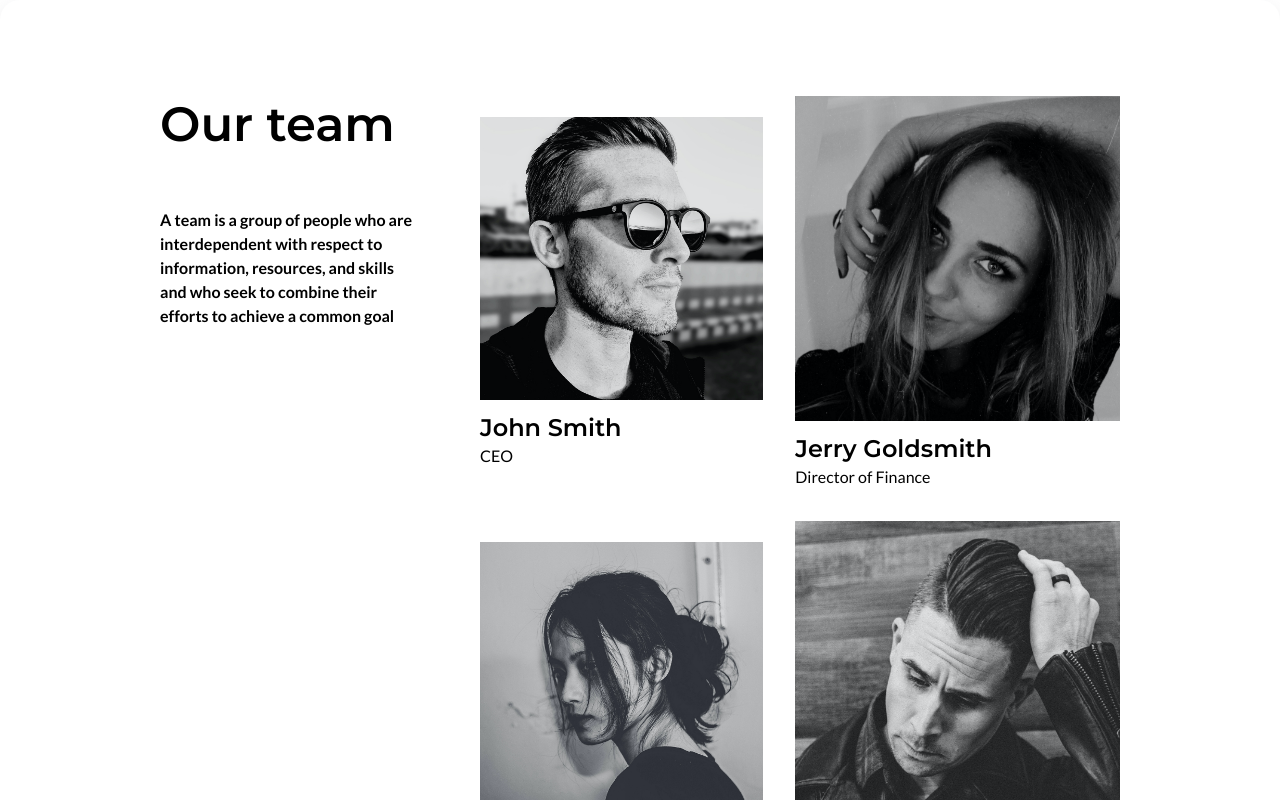
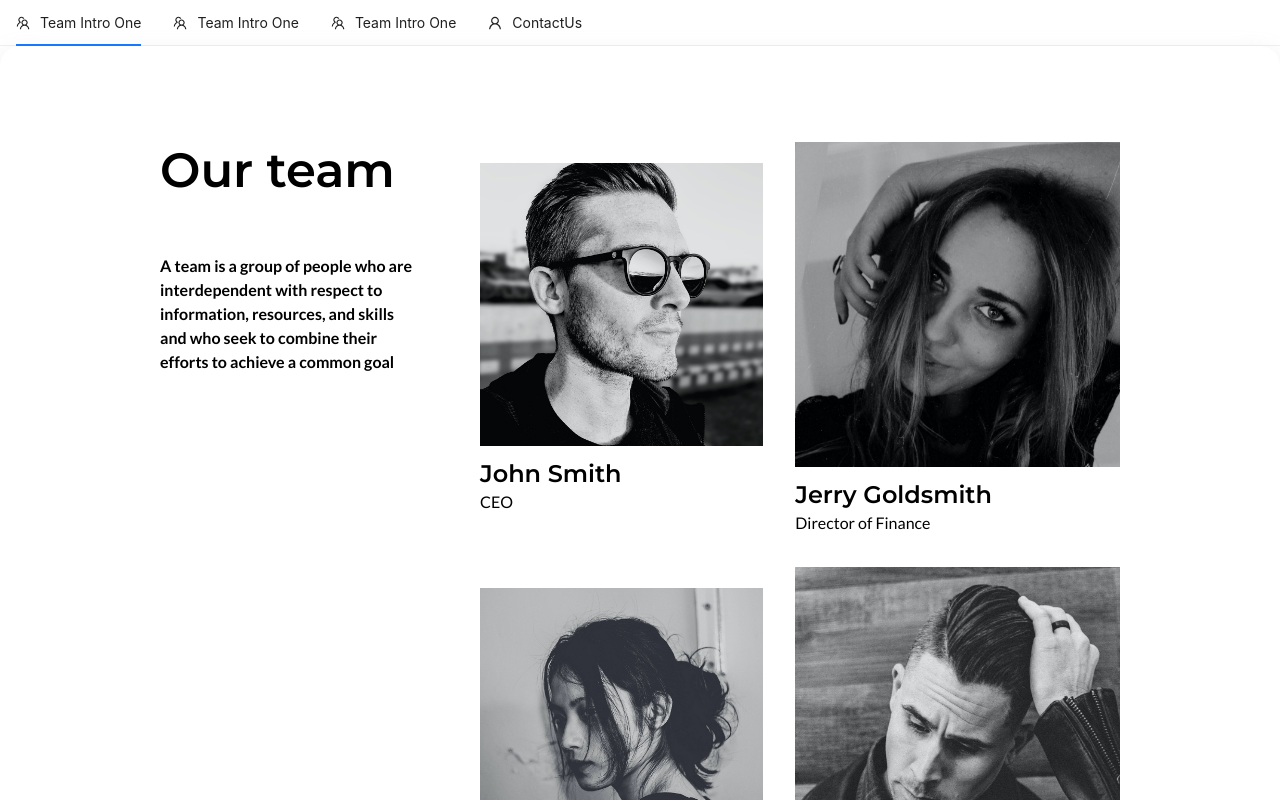
Before and after one commit to Vijay-Thumar/ReactComponent-practical, a React (Create React App) app: page / in a window 1280 px wide. Shown: the top 800 px of the page. Built offline with nearby package versions, Linux system fonts and the light colour scheme.

Commit message:
added navigation bar to switch from page to page

```diff
--- a/src/App.js
+++ b/src/App.js
@@ -1,22 +1,24 @@
 import "./App.scss";
 import SecondTeam from "./components/SecondTeam/SecondTeam";
-import TeamIntro from "./components/TeamIntro/TeamIntro";
-import { BrowserRouter, Route, Routes } from "react-router-dom";
-import ThirdIntro from "./components/ThirdIntro/ThirdIntro";
+import TeamIntro from "./components/FirstTeam/FirstTeam";
+import { BrowserRouter as Router, Route, Routes } from "react-router-dom";
+import ThirdIntro from "./components/ThirdTeam/ThirdTeam";
 import Contact from "./components/ContactUs/Contact";
+import NavigationMenu from "./components/Navigation/NavigationMenu";
 
 function App() {
   return (
-    <>
-      <BrowserRouter>
-        <Routes>
-          <Route exact path='/' element={<TeamIntro />} />
-          <Route path='/2nd' element={<SecondTeam />} />
-          <Route path='/3rd' element={<ThirdIntro />} />
-          <Route path='/contact' element={<Contact />} />
-        </Routes>
-      </BrowserRouter>
-    </>
+    <Router>
+      <NavigationMenu />
+      <Routes>
+        <Route exact path='/' element={<TeamIntro />} />
+        <Route exact path='/Team1' element={<TeamIntro />} />
+        <Route path='/Team2' element={<SecondTeam />} />
+        <Route path='/Team3' element={<ThirdIntro />} />
+        <Route path='/contact' element={<Contact />} />
+        <Route path='/navigation' element={<NavigationMenu />} />
+      </Routes>
+    </Router>
   );
 }
 
--- a/src/App.scss
+++ b/src/App.scss
@@ -1,10 +1,10 @@
+@import "./styles/_typography.scss";
+@import "./components/FirstTeam/FirstTeam.scss";
+@import "./components/SecondTeam/SecondTeam.scss";
+@import "./components/ThirdTeam/ThirdTeam.scss";
+@import "./components/ContactUs/Contact.scss";
+@import "./components/ProfileCard/ProfileCard.scss";
 @import "./components/ProfilesContainer/ProfilesContainer.scss";
-@import "./components/ProfileCard/ProfileCard.scss";
-@import "./components/TeamIntro/TeamIntro.scss";
-@import "./components/SecondTeam/SecondTeam.scss";
-@import "./styles/_typography.scss";
-@import "./components/ThirdIntro/ThirdIntro.scss";
-@import './components/ContactUs/Contact.scss';
 
 .App {
   text-align: center;
--- /dev/null
+++ b/src/components/Navigation/NavigationMenu.js
@@ -0,0 +1,47 @@
+import React, { useState } from "react";
+import { TeamOutlined, UserOutlined } from "@ant-design/icons";
+import { Menu } from "antd";
+import { useNavigate } from "react-router-dom";
+
+const items = [
+  {
+    label: "Team Intro One",
+    key: "Team1",
+    icon: <TeamOutlined />,
+  },
+  {
+    label: "Team Intro One",
+    key: "Team2",
+    icon: <TeamOutlined />,
+  },
+  {
+    label: "Team Intro One",
+    key: "Team3",
+    icon: <TeamOutlined />,
+  },
+  {
+    label: "ContactUs",
+    key: "contact",
+    icon: <UserOutlined />,
+  },
+];
+const NavigationMenu = () => {
+  // const router = useRoutes()
+  const navigate = useNavigate();
+
+  const [current, setCurrent] = useState("mail");
+  const onClick = (e) => {
+    console.log("click ", e);
+    setCurrent(e.key);
+    navigate(e.key);
+  };
+  return (
+    <Menu
+      onClick={onClick}
+      selectedKeys={[current]}
+      mode='horizontal'
+      items={items}
+    />
+  );
+};
+export default NavigationMenu;
```
Also changed, not shown: src/components/FirstTeam/FirstTeam.js (renamed from src/components/TeamIntro/TeamIntro.js), src/components/FirstTeam/FirstTeam.scss (renamed from src/components/TeamIntro/TeamIntro.scss), src/components/ThirdTeam/ThirdTeam.js (renamed from src/components/ThirdIntro/ThirdIntro.js), src/components/ThirdTeam/ThirdTeam.scss (renamed from src/components/ThirdIntro/ThirdIntro.scss).
